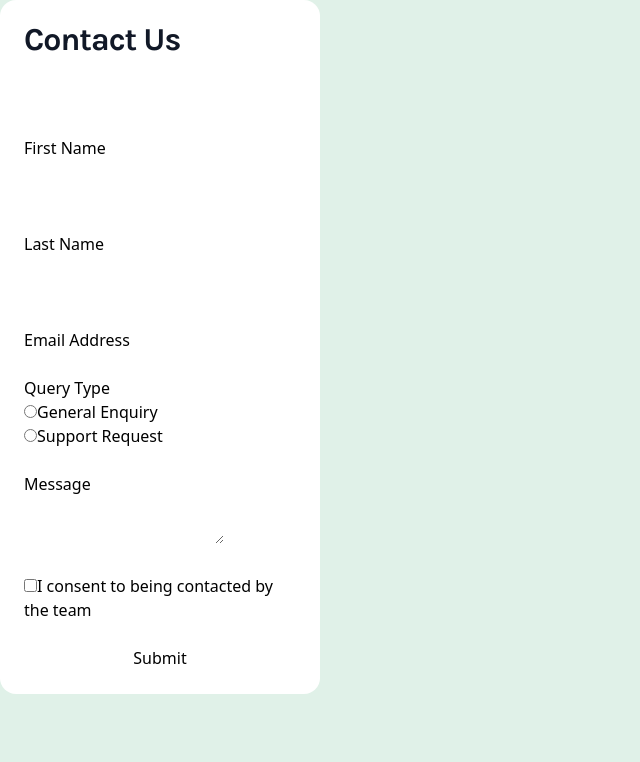
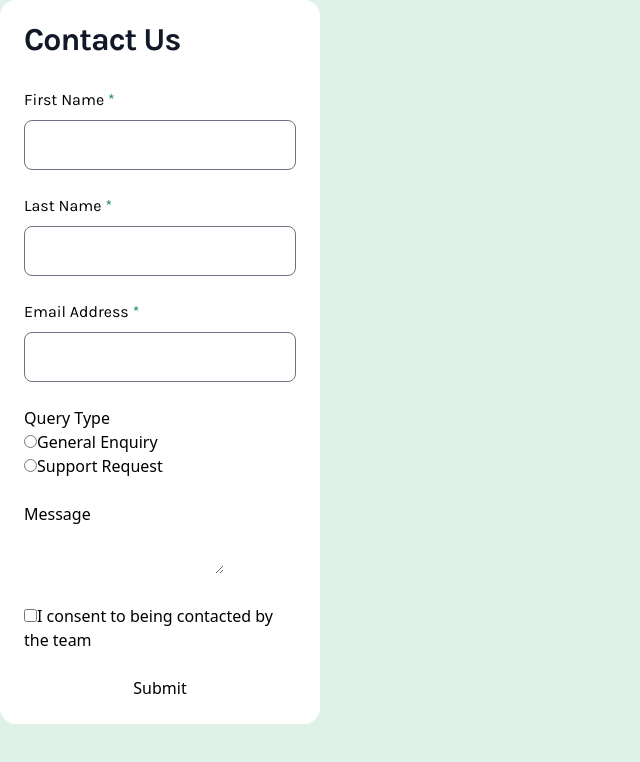
Before and after one commit to raswonders/contact-form, a React (Vite) app: page / in a window 1280 px wide. Shown: the top 762 px of the page, without its empty margins (0-640 px from the left). Built offline with nearby package versions, Linux system fonts and the light colour scheme.

Commit message:
style TextField

```diff
--- a/src/components/TextField.tsx
+++ b/src/components/TextField.tsx
@@ -4,9 +4,12 @@ export function TextField({ label }: { label: string }) {
   const id = useId();
 
   return (
-    <>
-      <input type="text" id={id} />
-      <label htmlFor={id}>{label}</label>
-    </>
+    <div className="flex flex-col gap-2">
+      <label className="font-karla" htmlFor={id}>
+        {label}
+        <span className="px-1 text-green-600">*</span>
+      </label>
+      <input className="border border-gray-500 py-3 px-8 rounded-lg" type="text" id={id} />
+    </div>
   );
 }
```
